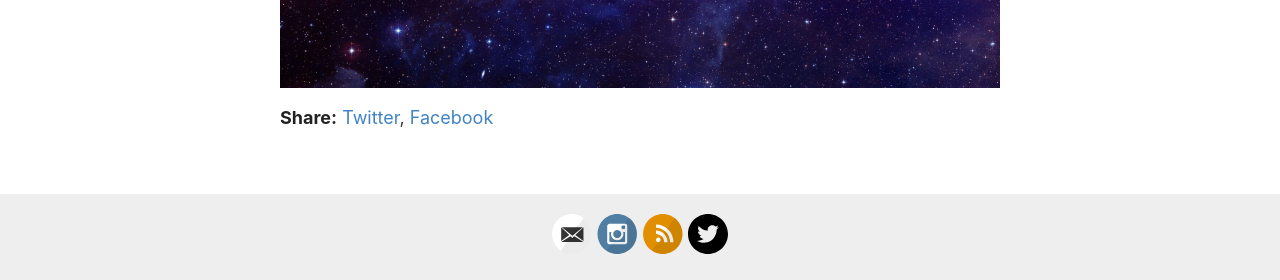
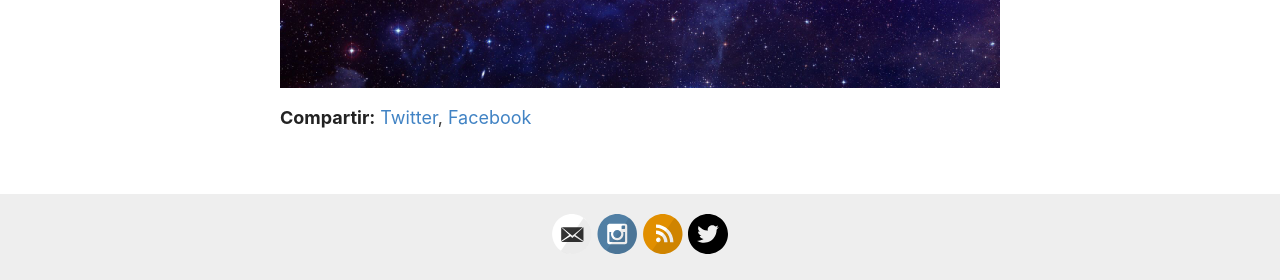
Before and after one commit to carloslucmat/reverie-clm, a Jekyll site: the page built from _posts/2021-1-01-intro.md, in a window 1280 px wide. Shown: the part 818-1098 px from the top of the page. Built offline with Jekyll 4.4.1, drawn with Linux system fonts in a browser that asks for light colours.

Commit message:
compartir:

```diff
--- a/_layouts/post.html
+++ b/_layouts/post.html
@@ -28,7 +28,7 @@ layout: default
   </div>
 
   <div>
-    <p><span class="share-box">Share:</span> <a href="http://twitter.com/share?text={{ page.title }}&url={{site.url}}{{page.url}}" target="_blank">Twitter</a>, <a href="https://www.facebook.com/sharer.php?u={{site.url}}{{page.url}}" target="_blank">Facebook</a></p>
+    <p><span class="share-box">Compartir:</span> <a href="http://twitter.com/share?text={{ page.title }}&url={{site.url}}{{page.url}}" target="_blank">Twitter</a>, <a href="https://www.facebook.com/sharer.php?u={{site.url}}{{page.url}}" target="_blank">Facebook</a></p>
   </div>
 
   <!--<div class="date">
```
